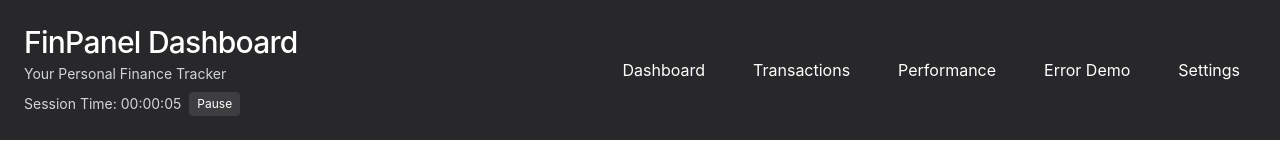
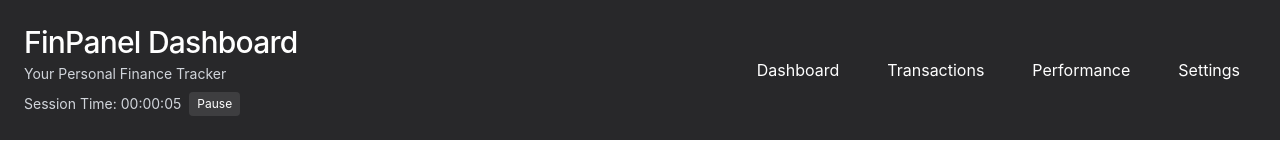
Before and after one commit to ibxibx/finpanel, a React (Create React App) app: page / in a window 1280 px wide. Shown: the top 160 px of the page. Built offline with nearby package versions, Linux system fonts and the light colour scheme.

Commit message:
Removed the ErrorDemo link from the main menu

```diff
--- a/src/App.js
+++ b/src/App.js
@@ -49,12 +49,6 @@ function App() {
                         className="px-4 py-2 rounded-lg hover:bg-white hover:bg-opacity-10 transition-all duration-200"
                       >
                         Performance
-                      </Link>
-                      <Link
-                        to="/error-demo"
-                        className="px-4 py-2 rounded-lg hover:bg-white hover:bg-opacity-10 transition-all duration-200"
-                      >
-                        Error Demo
                       </Link>
                       <Link
                         to="/settings"
```
